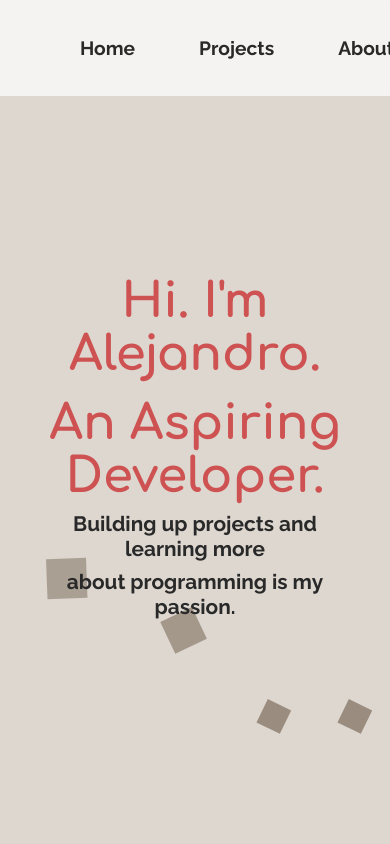
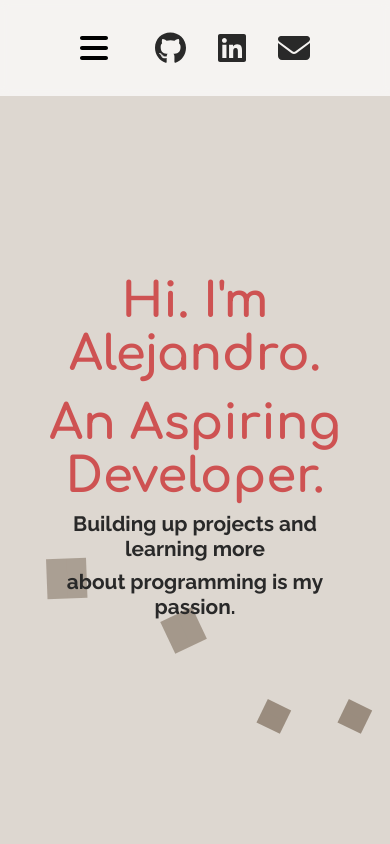
Before and after one commit to AlejandroV01/portfolio, a React (Create React App) app: page / in a window 390 px wide. Shown: the top 844 px of the page. Built offline with nearby package versions, Linux system fonts and the light colour scheme.

Commit message:
drop menu draft

```diff
--- a/package.json
+++ b/package.json
@@ -13,6 +13,7 @@
     "@testing-library/user-event": "^13.5.0",
     "framer-motion": "^7.3.5",
     "react": "^18.2.0",
+    "react-burger-menu": "^3.0.8",
     "react-dom": "^18.2.0",
     "react-icons": "^4.4.0",
     "react-scripts": "5.0.1",
--- a/src/components/navbar/navbar.css
+++ b/src/components/navbar/navbar.css
@@ -31,6 +31,24 @@ p {
   margin-left: 2rem;
   color: #292929;
 }
-.progressBar {
-  height: 10px;
+
+.burgerMenuDiv > a {
+  background-color: #292929;
+  width: 100%;
+  display: flex;
+  flex-direction: column;
+  align-items: center;
+  text-decoration: none;
+  cursor: pointer;
 }
+.hamburgerDiv {
+  display: none;
+}
+@media (max-width: 850px) {
+  .navLeft {
+    display: none;
+  }
+  .hamburgerDiv {
+    display: block;
+  }
+}
--- a/src/components/navbar/navbar.js
+++ b/src/components/navbar/navbar.js
@@ -1,11 +1,17 @@
 import { faGithub, faLinkedin } from "@fortawesome/free-brands-svg-icons";
-import { faEnvelope } from "@fortawesome/free-solid-svg-icons";
+import { faBars, faEnvelope } from "@fortawesome/free-solid-svg-icons";
 import { FontAwesomeIcon } from "@fortawesome/react-fontawesome";
+import { React, useState } from "react";
+import "./navbar.css";
 
-import React from "react";
-import "./navbar.css";
-const nav = () => {
+const Nav = () => {
+  const [showMenu, setShowMenu] = useState(false);
+  const handleMenu = () => {
+    setShowMenu((prev) => !prev);
+  };
+  console.log(showMenu);
   return (
+    <div className="containerOfNav">
       <nav className="container scrolled nav">
         <div className="navLeft">
           <a href="/">
@@ -21,13 +27,20 @@ const nav = () => {
             <p className="nav-last navBarP">Contact</p>
           </a>
         </div>
+        <div className="hamburgerDiv" onClick={handleMenu}>
+          <FontAwesomeIcon icon={faBars} size="2x" />
+        </div>
         <div className="socials flex">
           <a
             href="https://github.com/AlejandroV01"
             target="_blank"
             rel="noreferrer"
           >
-          <FontAwesomeIcon icon={faGithub} size="2x" className="fontawesome" />
+            <FontAwesomeIcon
+              icon={faGithub}
+              size="2x"
+              className="fontawesome"
+            />
           </a>
           <a
             href="https://www.linkedin.com/in/alejandro-vera-996579248/"
@@ -53,7 +66,28 @@ const nav = () => {
           </a>
         </div>
       </nav>
+      {showMenu ? (
+        <>
+          <div className="burgerMenuDiv">
+            <a href="#toHome">
+              <h3>HOME</h3>
+            </a>
+            <a href="#toProjects">
+              <h3>PROJECTS</h3>
+            </a>
+            <a href="#toAbout">
+              <h3>ABOUT</h3>
+            </a>
+            <a href="#toContact">
+              <h3>CONTACT</h3>
+            </a>
+          </div>
+        </>
+      ) : (
+        <h1> </h1>
+      )}
+    </div>
   );
 };
 
-export default nav;
+export default Nav;
```
Also changed, not shown: 1 other file (tests, documents, lock files or other folders). Lines whose indentation alone changed are shown as unchanged.
